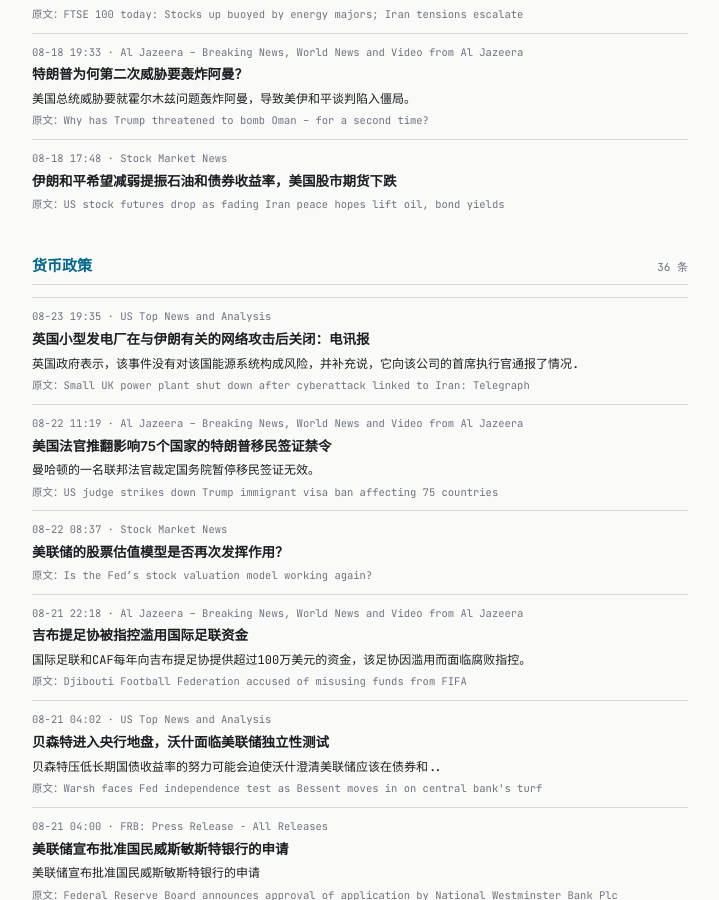
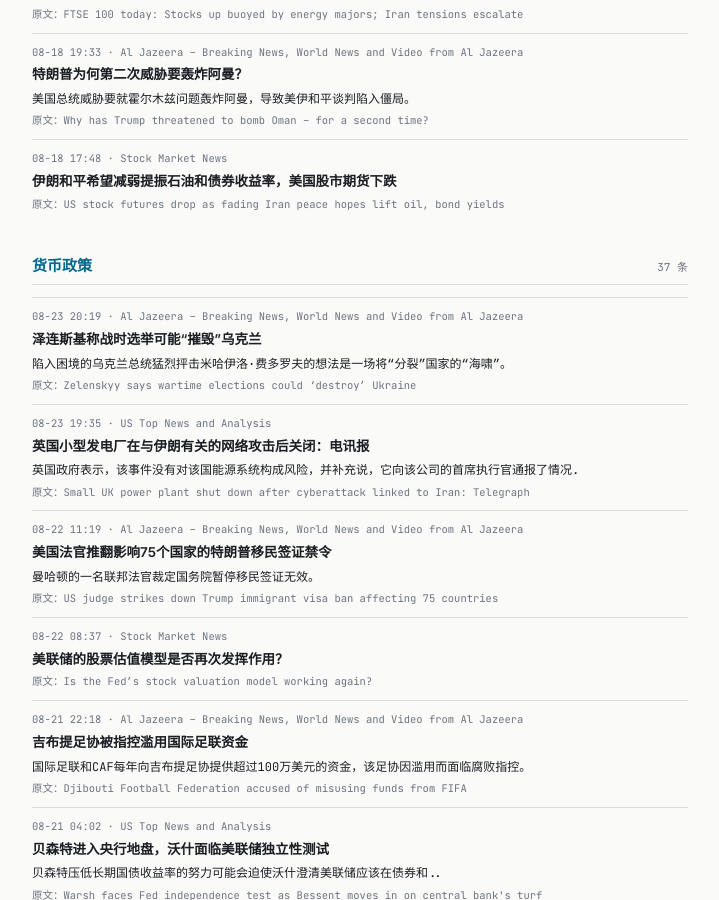
Before and after one commit to tang3super/tang3super.github.io, a Jekyll site: the page built from macro-trade/news-digest.md, in a window 1280 px wide and 900 px high, scrolled down 8405 px. Shown: the whole window, without its empty margins (280-999 px from the left). Built offline with Jekyll 4.4.1, drawn with Linux system fonts in a browser that asks for light colours; some of the changed text lies outside the part shown.

Commit message:
sync news-digest article

```diff
--- a/macro-trade/news-digest.md
+++ b/macro-trade/news-digest.md
@@ -563,6 +563,13 @@ topics:
     title_zh: 伊朗和平希望减弱提振石油和债券收益率，美国股市期货下跌
 - name: 货币政策
   items:
+  - title: Zelenskyy says wartime elections could ‘destroy’ Ukraine
+    summary: The embattled Ukrainian president slams Mykhailo Fedorov's idea as a 'tsunami' that would 'split' the country.
+    link: https://www.aljazeera.com/news/2026/8/23/zelenskyy-says-wartime-elections-could-destroy-ukraine?traffic_source=rss
+    source: Al Jazeera – Breaking News, World News and Video from Al Jazeera
+    time: 08-23 20:19
+    title_zh: 泽连斯基称战时选举可能“摧毁”乌克兰
+    summary_zh: 陷入困境的乌克兰总统猛烈抨击米哈伊洛·费多罗夫的想法是一场将“分裂”国家的“海啸”。
   - title: 'Small UK power plant shut down after cyberattack linked to Iran: Telegraph'
     summary: The U.K. government says the incident did not pose a risk to the country's energy system, adding that it briefed CEOs of companies in the se…
     link: https://www.cnbc.com/2026/08/23/small-uk-power-plant-shut-down-after-iran-linked-cyberattack-report.html
```
Also changed, not shown: other parts of macro-trade/news-digest.md (+1 -1 lines).
